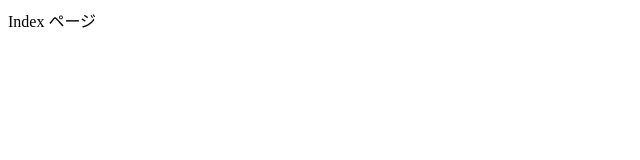
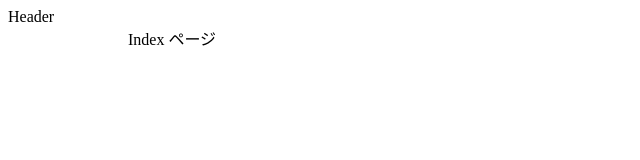
Before and after one commit to kuroneko8960/study-nuxt, a Nuxt app: page / in a window 1280 px wide. Shown: the top 160 px of the page, without its empty margins (0-640 px from the left). Built offline with nearby package versions, Linux system fonts and the light colour scheme.

Commit message:
とりあえずデフォルトレイアウトの作成

```diff
--- /dev/null
+++ b/layouts/default.vue
@@ -0,0 +1,20 @@
+<template>
+  <div class="default-layout">
+    <div class="default-layout__header">Header</div>
+    <div class="default-layout__container">
+      <Nuxt />
+    </div>
+  </div>
+</template>
+
+<style lang="scss" scoped>
+.default-layout {
+  &__header {
+  }
+
+  &__container {
+    max-width: 64rem;
+    margin: 0 auto;
+  }
+}
+</style>
```
